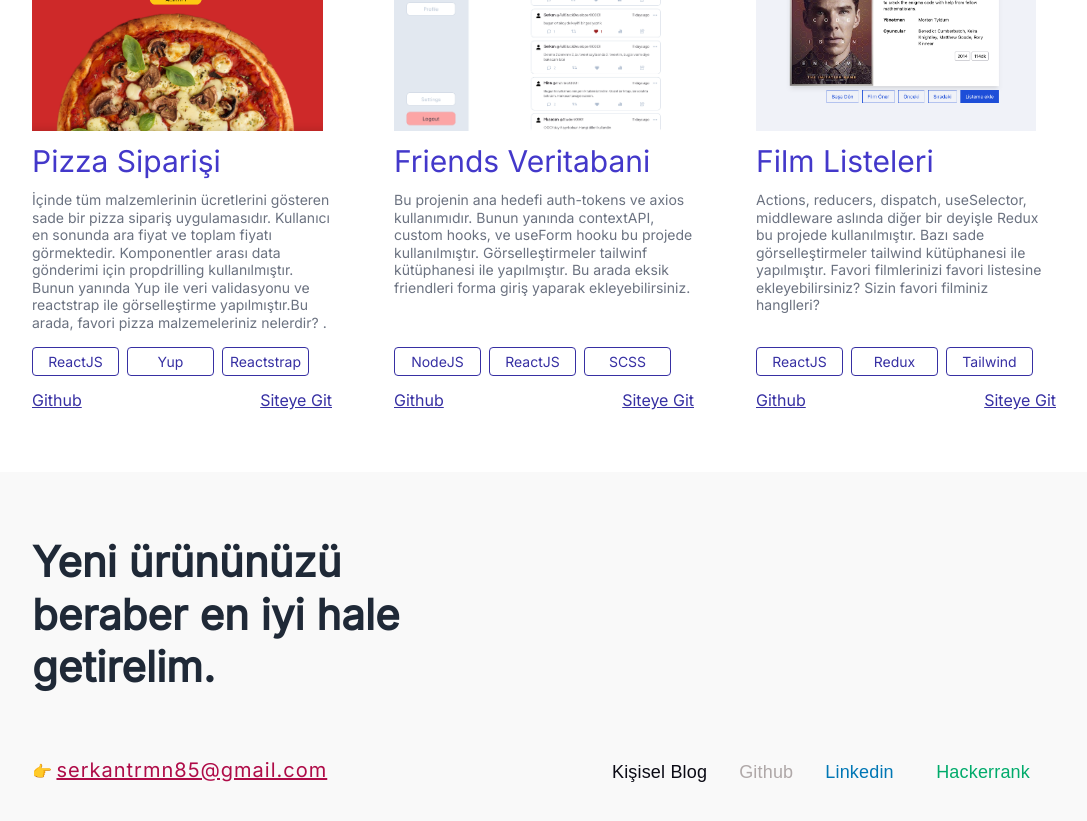
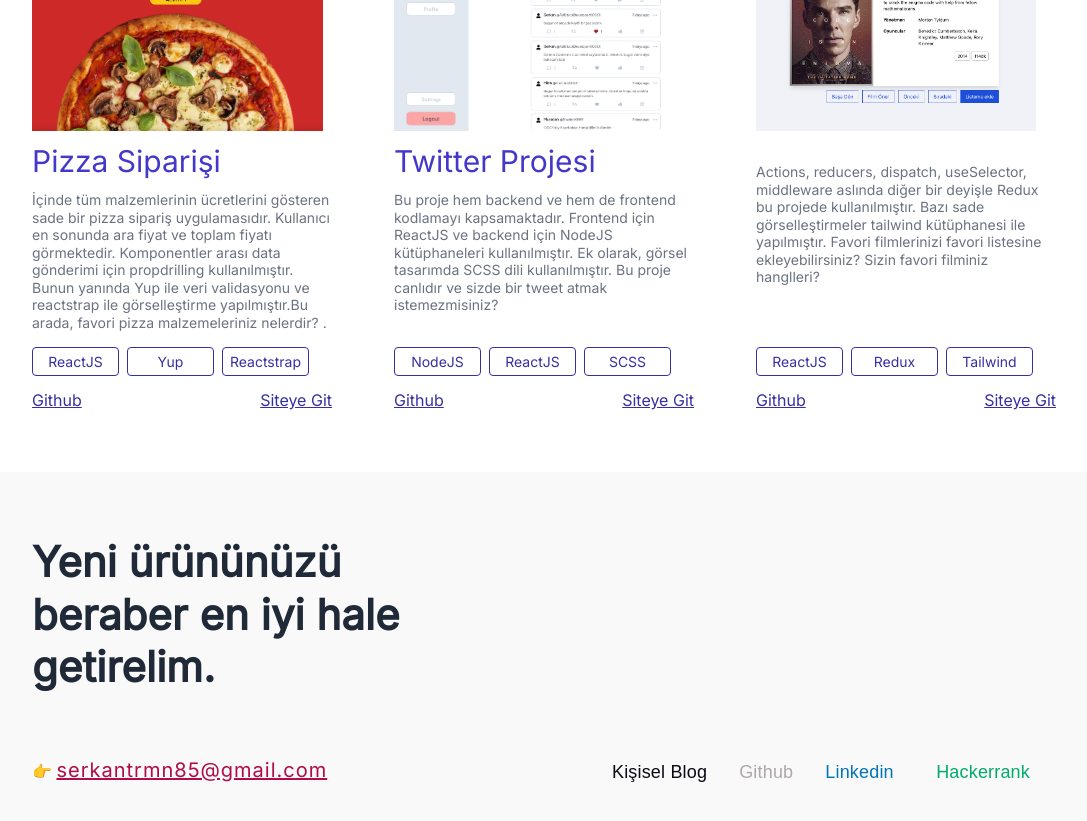
Before and after one commit to SerkanToraman/my-webpage, a React (Create React App) app: page / in a window 1280 px wide. Shown: the part 1580-2401 px from the top of the page, without its empty margins (96-1183 px from the left). Built offline with nearby package versions, Linux system fonts and the light colour scheme; no server answers.

Commit message:
Twitter project turkish description updated

```diff
--- a/src/languages/tr.js
+++ b/src/languages/tr.js
@@ -1,40 +1,47 @@
 export const trText = {
-  themeModeDark : "GECE MODU",
-  themeModeLight : "GÜNDÜZ MODU",
-  lang :"ENGLISH",
-  lang1:" VERSION",
-  skills:"Yetenekler",
-  projects : "Projeler",
+  themeModeDark: "GECE MODU",
+  themeModeLight: "GÜNDÜZ MODU",
+  lang: "ENGLISH",
+  lang1: " VERSION",
+  skills: "Yetenekler",
+  projects: "Projeler",
   hireMe: "Teklif al",
-  redirectingemail:"E-mailime yönlendiriliyorsunuz.",
-  mainHeader1 :"Yaratıcı Düşünen",
-  mainHeader2 :"Sürekli Gelişen",
-  shortIntroduction:"Merhaba, ben Serkan. Full-Stack geliştiricisiyim. Kullaniciyi etkileyecek ve uçtan uca tüm parçaların detaylı hazırlanmış kaliteli ürünler istiyorsanız benimle iletişime geçebilirsiniz.",
-  skillDescription1:"Redux, middleware, context API's, custom hooks, localstorage, axios, react-hook-form, react-router-dom, cypress gibi kütüphaneleri, çalıştığım 20'nin üzerinde projede kullanma fırsatım oldu.",
-  skillDescription2:"Express, knex, sqlite3, dotenv, cors, redis, jsonwebtoken, bcryptjs, jest, nodemon kütüphaneler kullanabilmekteyim. Bunun yaninda REST mimarisi deneyimim bulunmaktadir.",
-  skillDescription3:"SCSS içeren bir proje çalışarak bu konuda deneyim kazandım. Bunun yanımda bootstrap, reactstrap, tailwinds, toastifty gibi kütüphaneleri kullanabilmekteyim. ",
-  profileHeader:"Profil",
-  DOBQuestion:"Doğum Tarihi",
-  DOBAnswern:"30.10.1985",
-  cityQuestion:"İkamet Şehri",
-  cityAnswer:"İstanbul",
+  redirectingemail: "E-mailime yönlendiriliyorsunuz.",
+  mainHeader1: "Yaratıcı Düşünen",
+  mainHeader2: "Sürekli Gelişen",
+  shortIntroduction:
+    "Merhaba, ben Serkan. Full-Stack geliştiricisiyim. Kullaniciyi etkileyecek ve uçtan uca tüm parçaların detaylı hazırlanmış kaliteli ürünler istiyorsanız benimle iletişime geçebilirsiniz.",
+  skillDescription1:
+    "Redux, middleware, context API's, custom hooks, localstorage, axios, react-hook-form, react-router-dom, cypress gibi kütüphaneleri, çalıştığım 20'nin üzerinde projede kullanma fırsatım oldu.",
+  skillDescription2:
+    "Express, knex, sqlite3, dotenv, cors, redis, jsonwebtoken, bcryptjs, jest, nodemon kütüphaneler kullanabilmekteyim. Bunun yaninda REST mimarisi deneyimim bulunmaktadir.",
+  skillDescription3:
+    "SCSS içeren bir proje çalışarak bu konuda deneyim kazandım. Bunun yanımda bootstrap, reactstrap, tailwinds, toastifty gibi kütüphaneleri kullanabilmekteyim. ",
+  profileHeader: "Profil",
+  DOBQuestion: "Doğum Tarihi",
+  DOBAnswern: "30.10.1985",
+  cityQuestion: "İkamet Şehri",
+  cityAnswer: "İstanbul",
   educationQuestion: "Eğitim Durumu",
   educationAnswer: "MSc Engineering Business Mgmt,Coventry Uni.",
-  roleQuestion:"Tercih Ettiği Rol",
-  roleAnswer:"Full Stack Yazılımcı",
-  aboutme:"Hakkımda",
-  aboutMeDescription:"Erciyes Universitesi Makina Mühendisliği lisans eğitimimi tamamladıktan sonra Coventry Üniversitesi'nde Master derecemi Engineering Business Management üzerine yaptım. İtalya, Çin ve Almanya'da Endüstri Mühendisliği ve Satış bölümlerinde çalıştım. Multikültürel çalışma ortamında çalışmanın getirdiği deneyim, sürekli öğrenme gayretim ve yazılım tutkumla yazılım sektöründe başarılı olamayı hedefliyorum",
-  projectName1:"Pizza Siparişi",
-  projectDescription1:"İçinde tüm malzemlerinin ücretlerini gösteren sade bir pizza sipariş uygulamasıdır. Kullanıcı en sonunda ara fiyat ve toplam fiyatı görmektedir. Komponentler arası data gönderimi için propdrilling kullanılmıştır. Bunun yanında Yup ile veri validasyonu ve reactstrap ile görselleştirme yapılmıştır.Bu arada, favori pizza malzemeleriniz nelerdir? .",
-  projectName2:"Friends Veritabani",
-  projectDescription2:"Bu projenin ana hedefi auth-tokens ve axios kullanımıdır. Bunun yanında contextAPI, custom hooks, ve useForm hooku bu projede kullanılmıştır. Görselleştirmeler tailwinf kütüphanesi ile yapılmıştır. Bu arada eksik friendleri forma giriş yaparak ekleyebilirsiniz.   ",
-  projectName3:"Film Listeleri",
-  projectDescription3:"Actions, reducers, dispatch, useSelector, middleware aslında diğer bir deyişle Redux bu projede kullanılmıştır. Bazı sade görselleştirmeler tailwind kütüphanesi ile yapılmıştır. Favori filmlerinizi favori listesine ekleyebilirsiniz? Sizin favori filminiz hanglleri?",
-  viewSite:"Siteye Git",
-  footerComment:"Yeni ürününüzü beraber en iyi hale getirelim.",
-  personelBlog:"Kişisel Blog",
-  redirectingLinkedin:"Linkedin'e yönlendiriliyorsunuz.",
-  redirectingGithub:"Github'a yönlendiriliyorsunuz.",
-  redirectingHackerrank:"Hackerrank'e yönlendiriliyorsunuz.",
-  pageUnderConstruction:"Sayfa yapim aşamasındadır."
-}
+  roleQuestion: "Tercih Ettiği Rol",
+  roleAnswer: "Full Stack Yazılımcı",
+  aboutme: "Hakkımda",
+  aboutMeDescription:
+    "Erciyes Universitesi Makina Mühendisliği lisans eğitimimi tamamladıktan sonra Coventry Üniversitesi'nde Master derecemi Engineering Business Management üzerine yaptım. İtalya, Çin ve Almanya'da Endüstri Mühendisliği ve Satış bölümlerinde çalıştım. Multikültürel çalışma ortamında çalışmanın getirdiği deneyim, sürekli öğrenme gayretim ve yazılım tutkumla yazılım sektöründe başarılı olamayı hedefliyorum",
+  projectName1: "Pizza Siparişi",
+  projectDescription1:
+    "İçinde tüm malzemlerinin ücretlerini gösteren sade bir pizza sipariş uygulamasıdır. Kullanıcı en sonunda ara fiyat ve toplam fiyatı görmektedir. Komponentler arası data gönderimi için propdrilling kullanılmıştır. Bunun yanında Yup ile veri validasyonu ve reactstrap ile görselleştirme yapılmıştır.Bu arada, favori pizza malzemeleriniz nelerdir? .",
+  projectName2: "Twitter Projesi",
+  projectDescription2:
+    "Bu proje hem backend ve hem de frontend kodlamayı kapsamaktadır. Frontend için ReactJS ve backend için NodeJS kütüphaneleri kullanılmıştır. Ek olarak, görsel tasarımda SCSS dili kullanılmıştır. Bu proje canlıdır ve sizde bir tweet atmak istemezmisiniz? ",
+  projectDescription3:
+    "Actions, reducers, dispatch, useSelector, middleware aslında diğer bir deyişle Redux bu projede kullanılmıştır. Bazı sade görselleştirmeler tailwind kütüphanesi ile yapılmıştır. Favori filmlerinizi favori listesine ekleyebilirsiniz? Sizin favori filminiz hanglleri?",
+  viewSite: "Siteye Git",
+  footerComment: "Yeni ürününüzü beraber en iyi hale getirelim.",
+  personelBlog: "Kişisel Blog",
+  redirectingLinkedin: "Linkedin'e yönlendiriliyorsunuz.",
+  redirectingGithub: "Github'a yönlendiriliyorsunuz.",
+  redirectingHackerrank: "Hackerrank'e yönlendiriliyorsunuz.",
+  pageUnderConstruction: "Sayfa yapim aşamasındadır.",
+};
```
